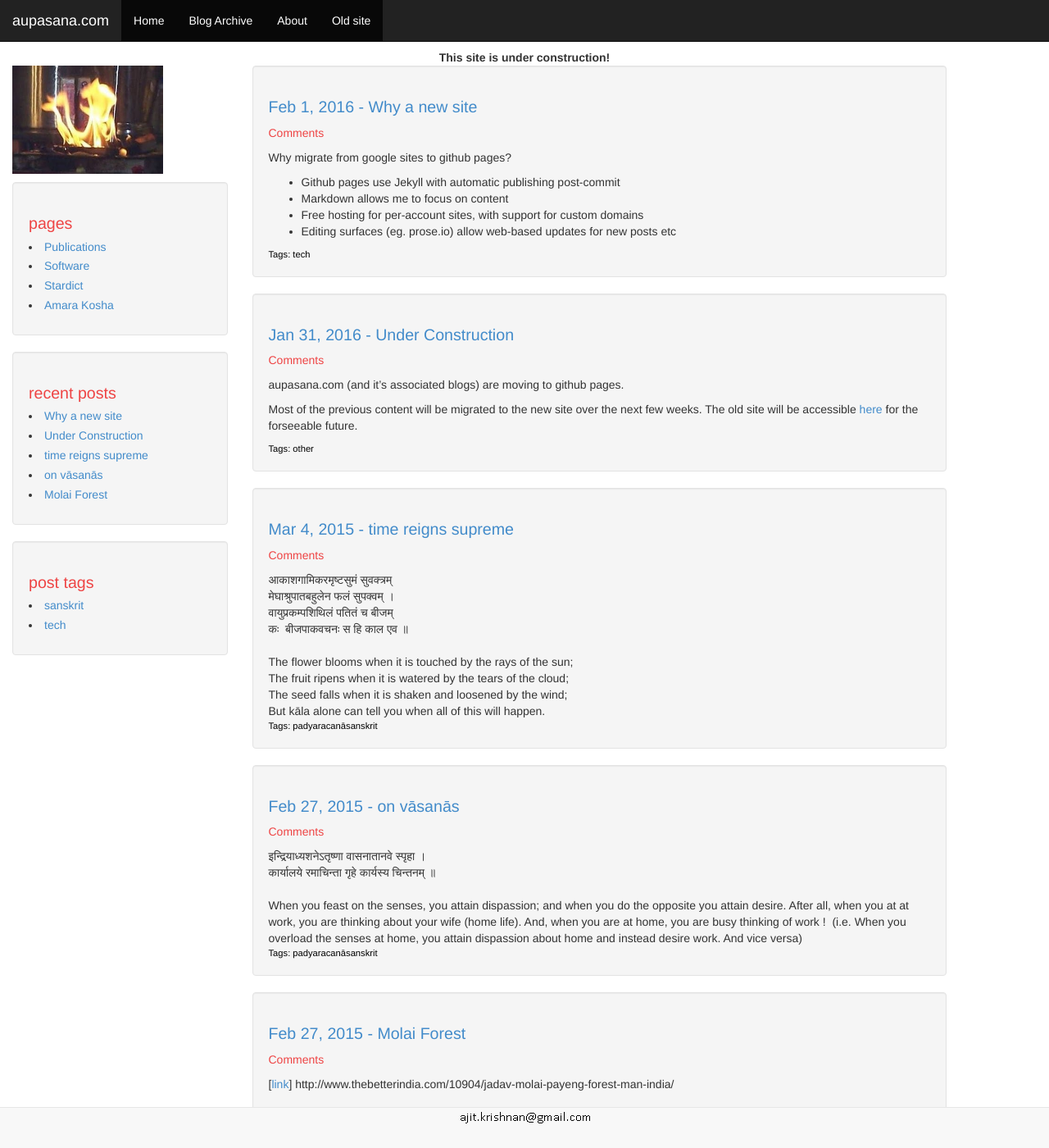
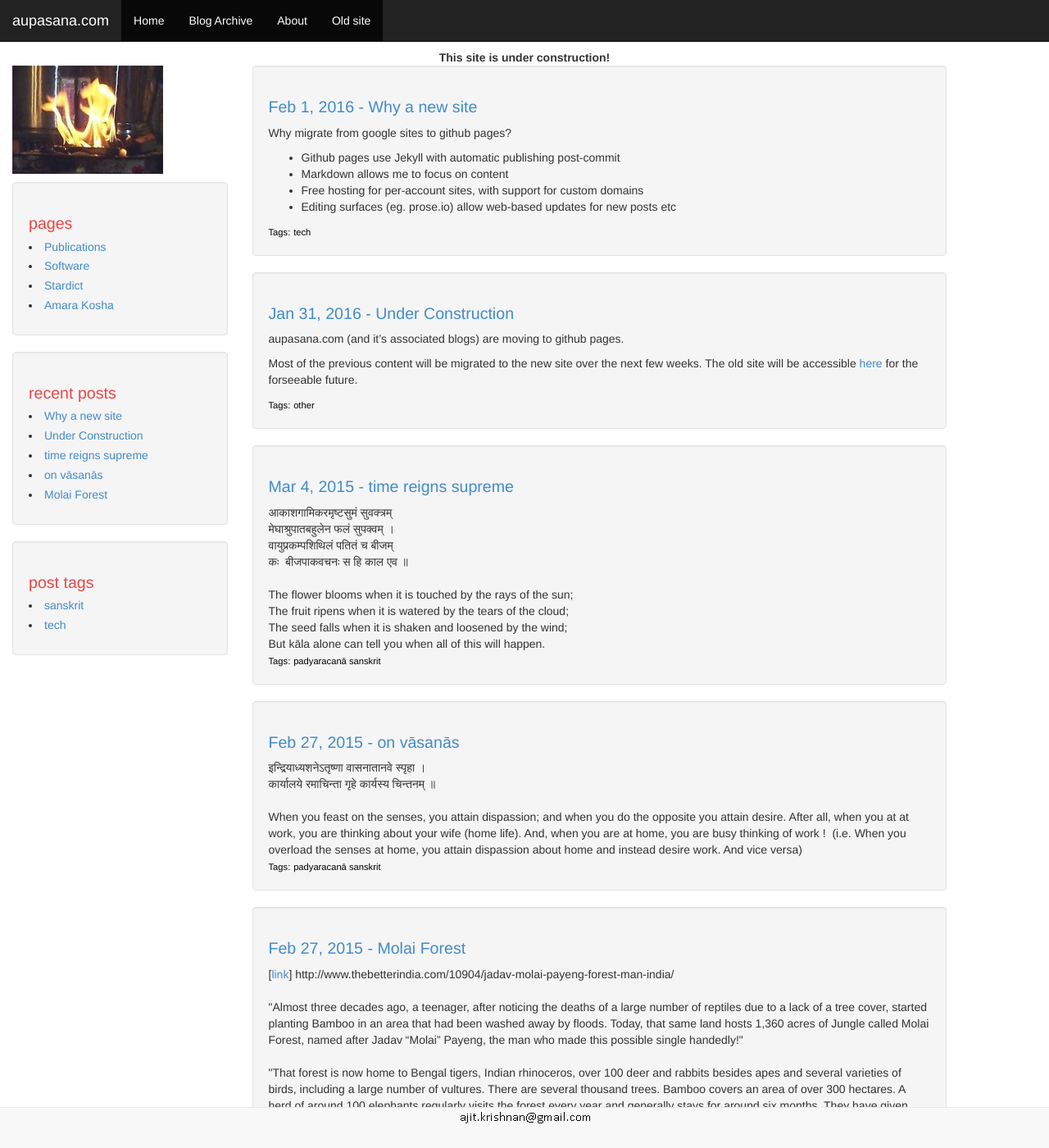
Before and after one commit to aupasana/aupasana.github.io, a Jekyll site: the page built from index.html, in a window 1280 px wide and 1400 px high. Shown: the whole window at 82% size. Built offline with Jekyll 4.4.1, drawn with Linux system fonts in a browser that asks for light colours; the list of posts is cut into pages by our own code; comment, search, counter and statistics services are not loaded; some of the changed text lies outside the part shown.

Commit message:
Disable disqus link on main index.html, and fix spacing issue with multiple tags.

```diff
--- a/index.html
+++ b/index.html
@@ -8,16 +8,22 @@ layout: default
 <div class="article">
     <div class="well">
         <h1><a href="{{ site.baseurl}}{{ post.url }}">{{ post.date | date: "%b %-d, %Y" }} - {{ post.title }}</a></h1>
-        {% if site.comments == true and (posts.comments == nil or post.comments == true) and site.disqus != '' %}
+
+<!--         {% if site.comments == true and (posts.comments == nil or post.comments == true) and site.disqus != '' %}
           <p class="author"><a href="{{ site.baseurl }}{{ post.url }}/#disqus_thread">Comments</a></p>
         {% endif %}
+ -->
         <div class="content">
             {{ post.content }}
         </div>
-        {% if post.tags != nil and post.tags != '' %}
-          <div class="tags">
-            Tags: {{post.tags}}
-          </div>
+
+        {% if post.tags.size > 0  %}
+          <span class="tags">Tags:</span>
+          {% for tag in post.tags %}
+          <span class="tags">
+            {{tag}}
+          </span>
+          {% endfor %}
         {% endif %}
     </div>
 </div>
```
